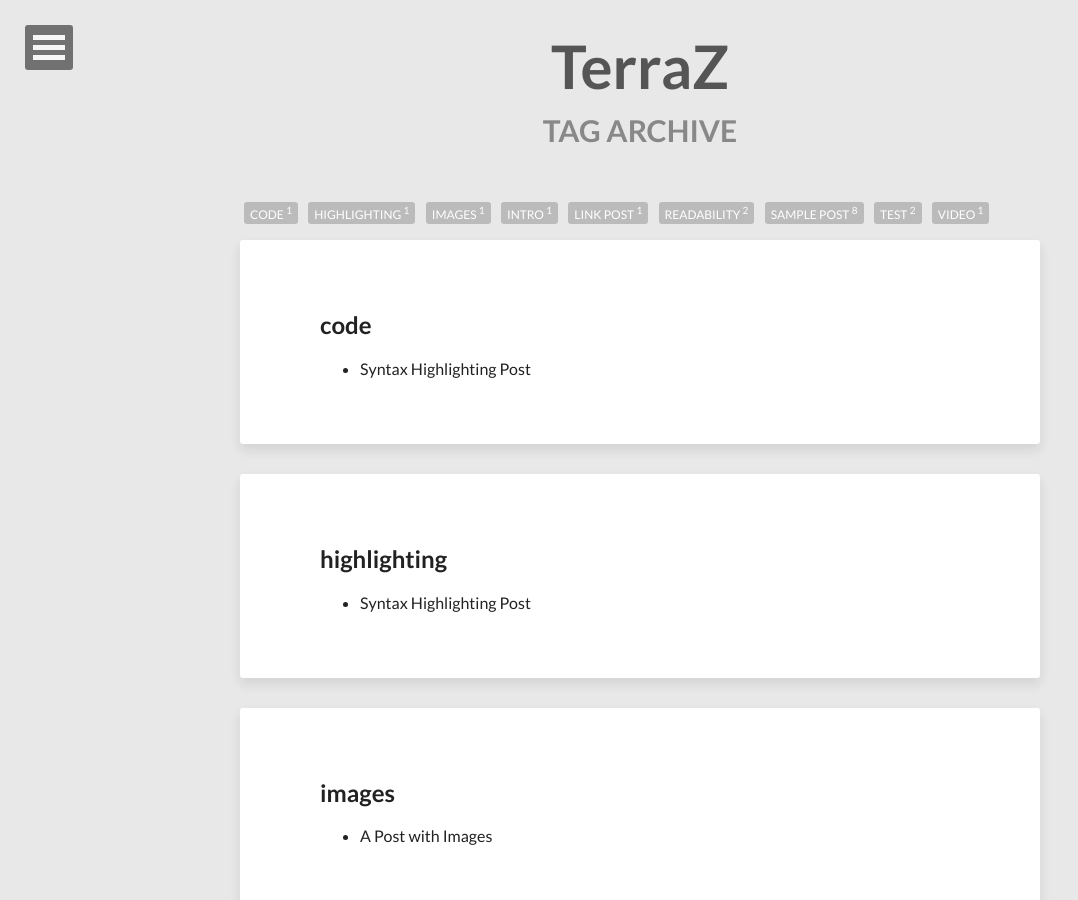
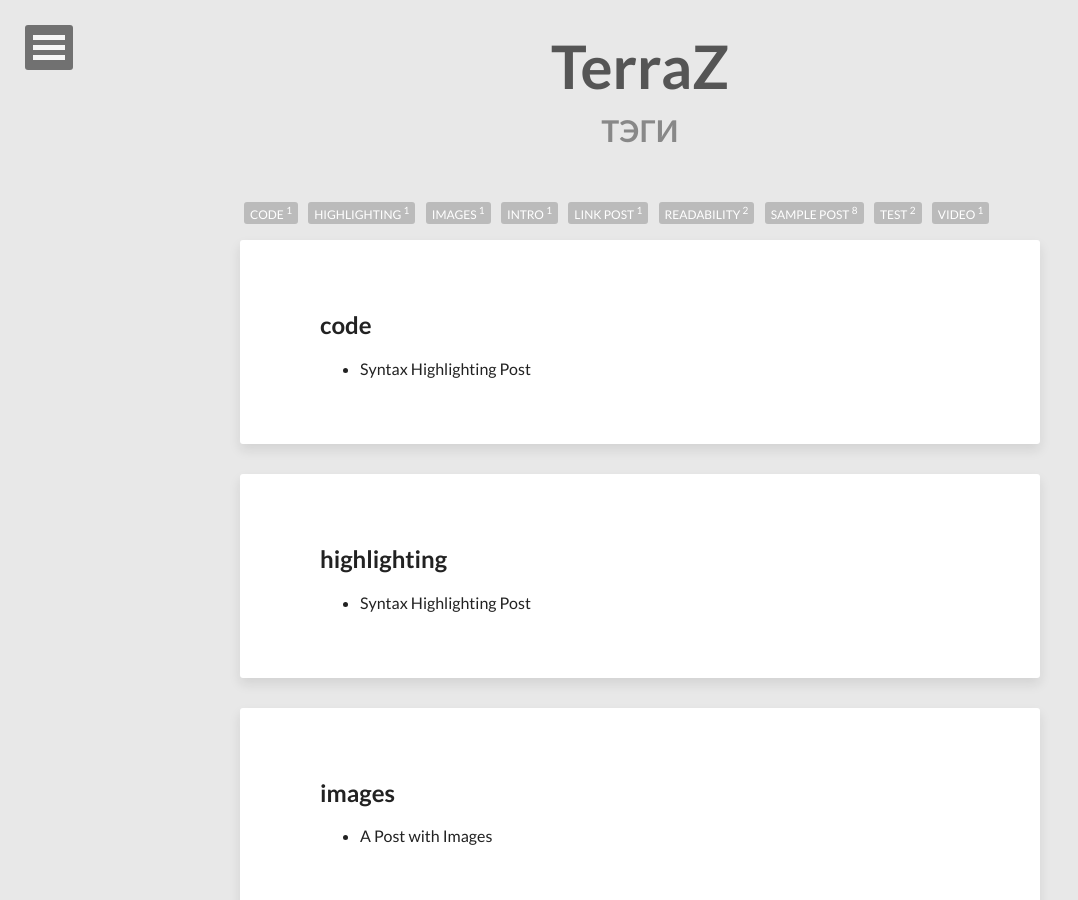
Before and after one commit to Xekep/terraz.fun, a Jekyll site: the page built from tags/index.html, in a window 1280 px wide and 900 px high. Shown: the whole window, without its empty margins (0-1078 px from the left). Built offline with Jekyll 4.4.1, drawn with Linux system fonts in a browser that asks for light colours; nearby versions of some CDN libraries.

Commit message:
Update index.html

```diff
--- a/tags/index.html
+++ b/tags/index.html
@@ -1,6 +1,6 @@
 ---
 layout: post-index
-title: Tag Archive
+title: Тэги
 description: "An archive of posts sorted by tag."
 comments: false
 ---
```
